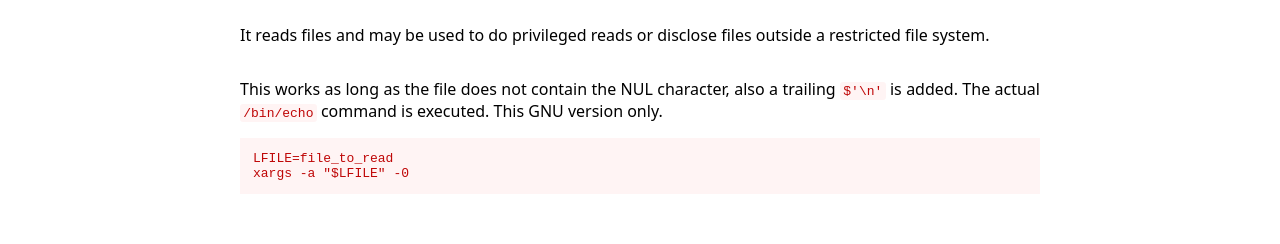
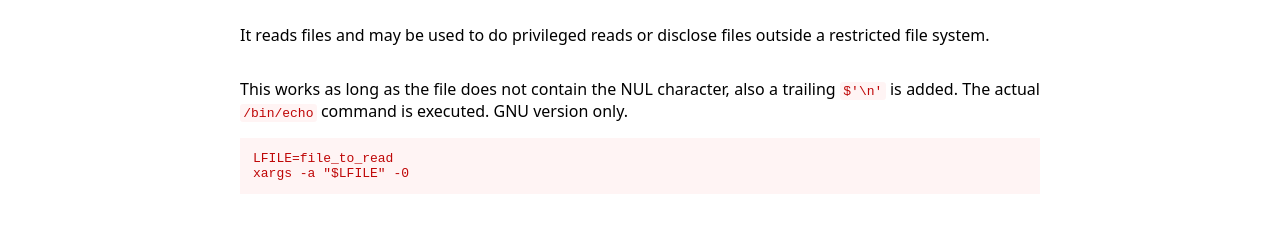
Before and after one commit to GTFOBins/GTFOBins.github.io, a Jekyll site: the page built from _gtfobins/xargs.md, in a window 1280 px wide. Shown: the part 811-1055 px from the top of the page. Built offline with Jekyll 4.4.1, drawn with Linux system fonts in a browser that asks for light colours.

Commit message:
Fix typo in xargs

```diff
--- a/_gtfobins/xargs.md
+++ b/_gtfobins/xargs.md
@@ -7,7 +7,7 @@ functions:
   suid-enabled:
     - code: ./xargs -a /dev/null /usr/bin/id
   file-read:
-    - description: This works as long as the file does not contain the NUL character, also a trailing `$'\n'` is added. The actual `/bin/echo` command is executed. This GNU version only.
+    - description: This works as long as the file does not contain the NUL character, also a trailing `$'\n'` is added. The actual `/bin/echo` command is executed. GNU version only.
       code: |
         LFILE=file_to_read
         xargs -a "$LFILE" -0
```
